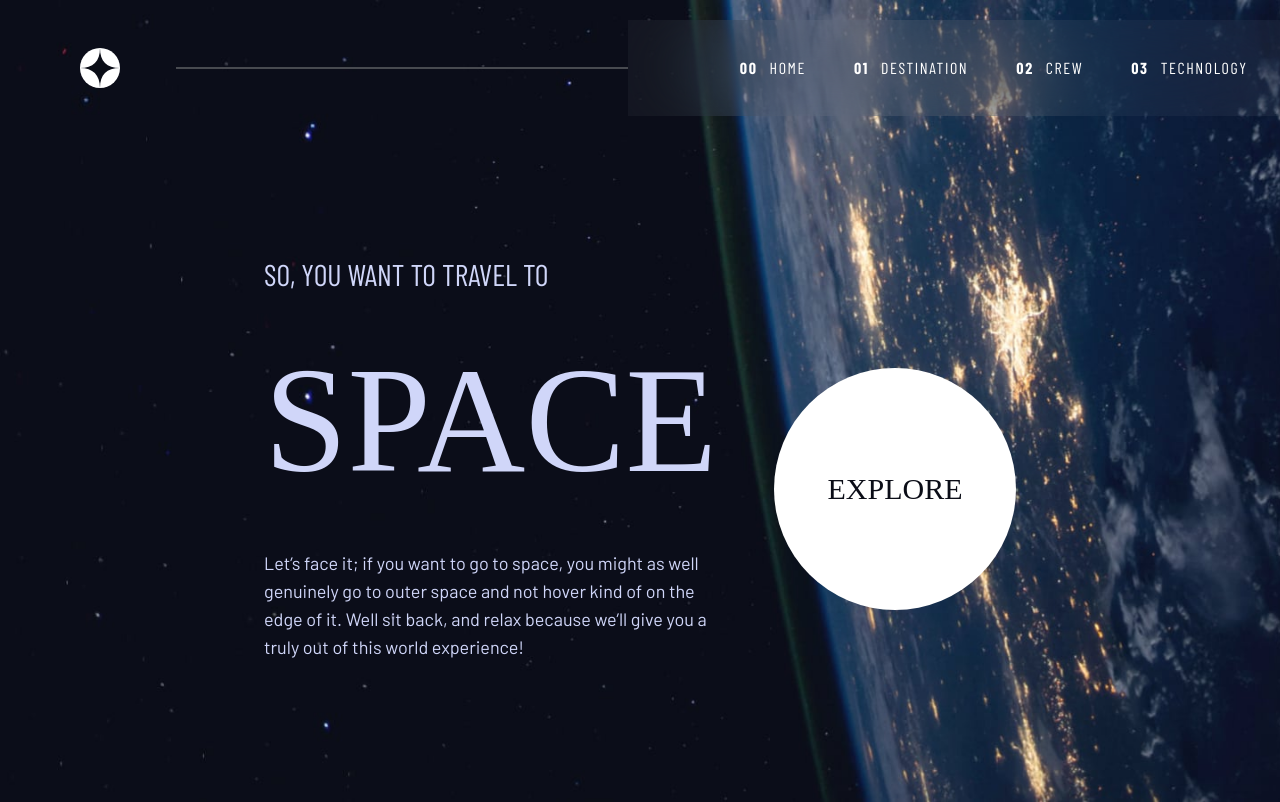
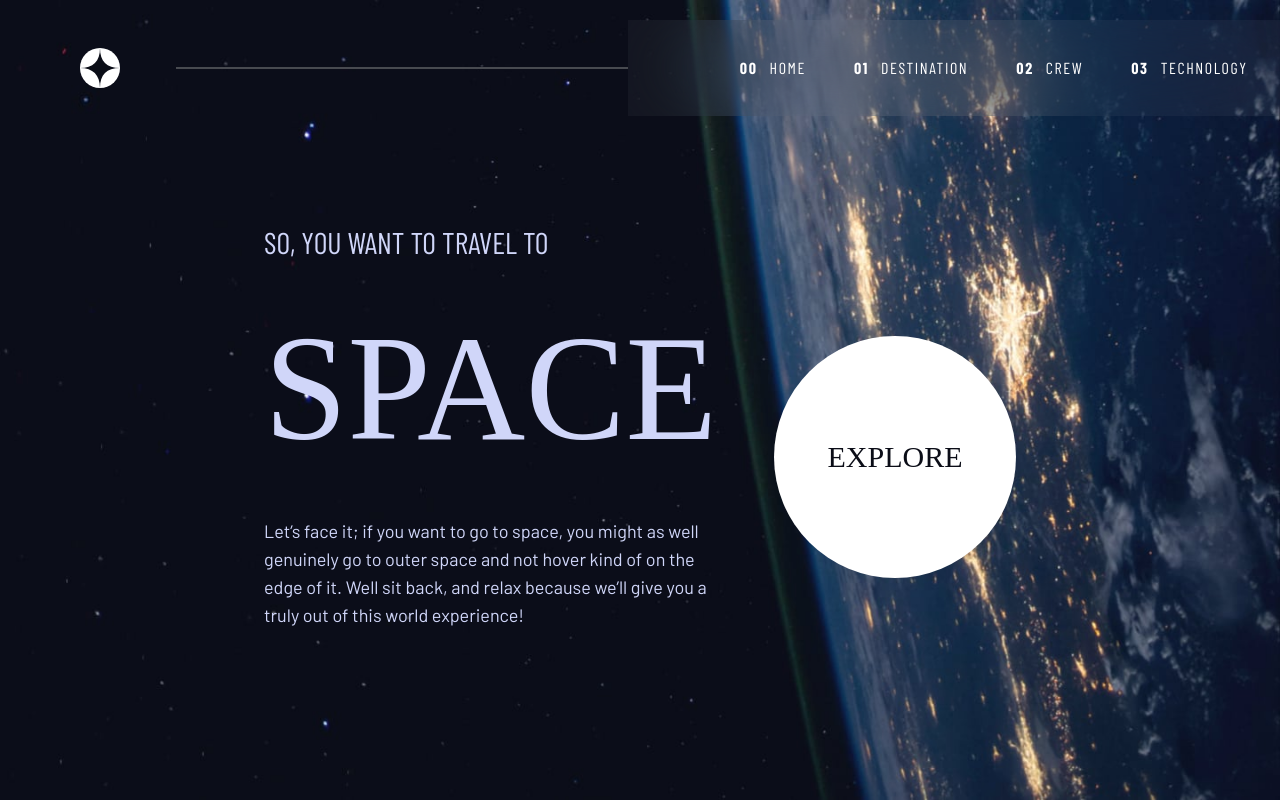
Before and after one commit to neshacascia/space-tourism, a React (Vite) app: page / in a window 1280 px wide. Built offline with nearby package versions, Linux system fonts and the light colour scheme; a web font is replaced by a local one.

Commit message:
updated margins for <Home /> component

```diff
--- a/src/pages/Home.jsx
+++ b/src/pages/Home.jsx
@@ -6,11 +6,11 @@ export default function Home(props) {
   const { closeModal } = useContext(Context);
 
   return (
-    <div className="bg-home bg-no-repeat bg-cover h-screen sm:bg-tabletHome sm:h-full lg:bg-desktopHome lg:h-full">
+    <div className="bg-home bg-no-repeat bg-cover h-screen sm:bg-tabletHome sm:h-full lg:bg-desktopHome lg:h-screen">
       <Navbar />
       <section
         onClick={closeModal}
-        className="px-6 flex flex-col justify-center items-center gap-20 text-lightBlue mt-12 sm:mt-24 lg:flex-row lg:mx-60 lg:mt-40 lg:justify-between"
+        className="px-6 flex flex-col justify-center items-center gap-20 text-lightBlue mt-12 sm:mt-24 lg:flex-row lg:mx-60 lg:mt-32 lg:justify-between"
       >
         <div className="left w-homeText flex flex-col gap-4 text-center sm:w-desktopHomeText lg:items-start lg:w-96">
           <h2 className="font-h2 text-base font-normal sm:text-xl lg:text-3xl">
```
